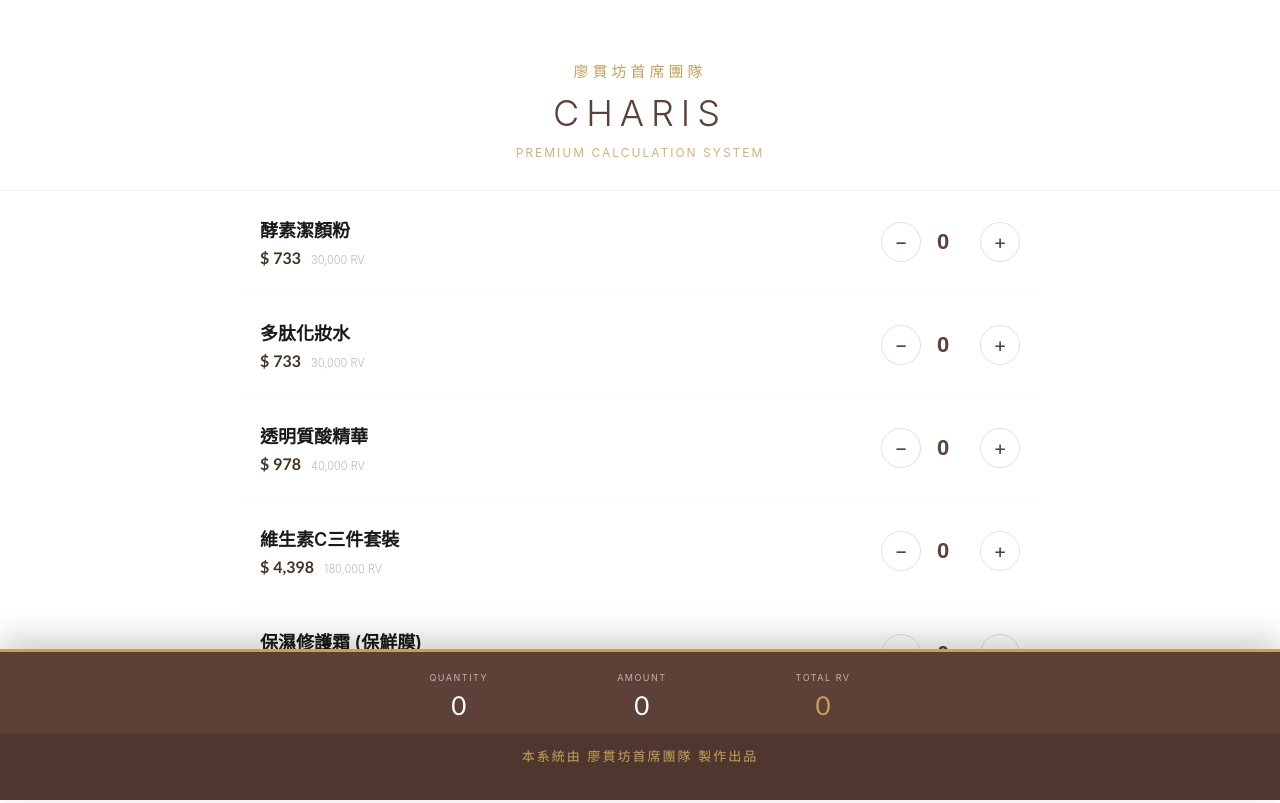
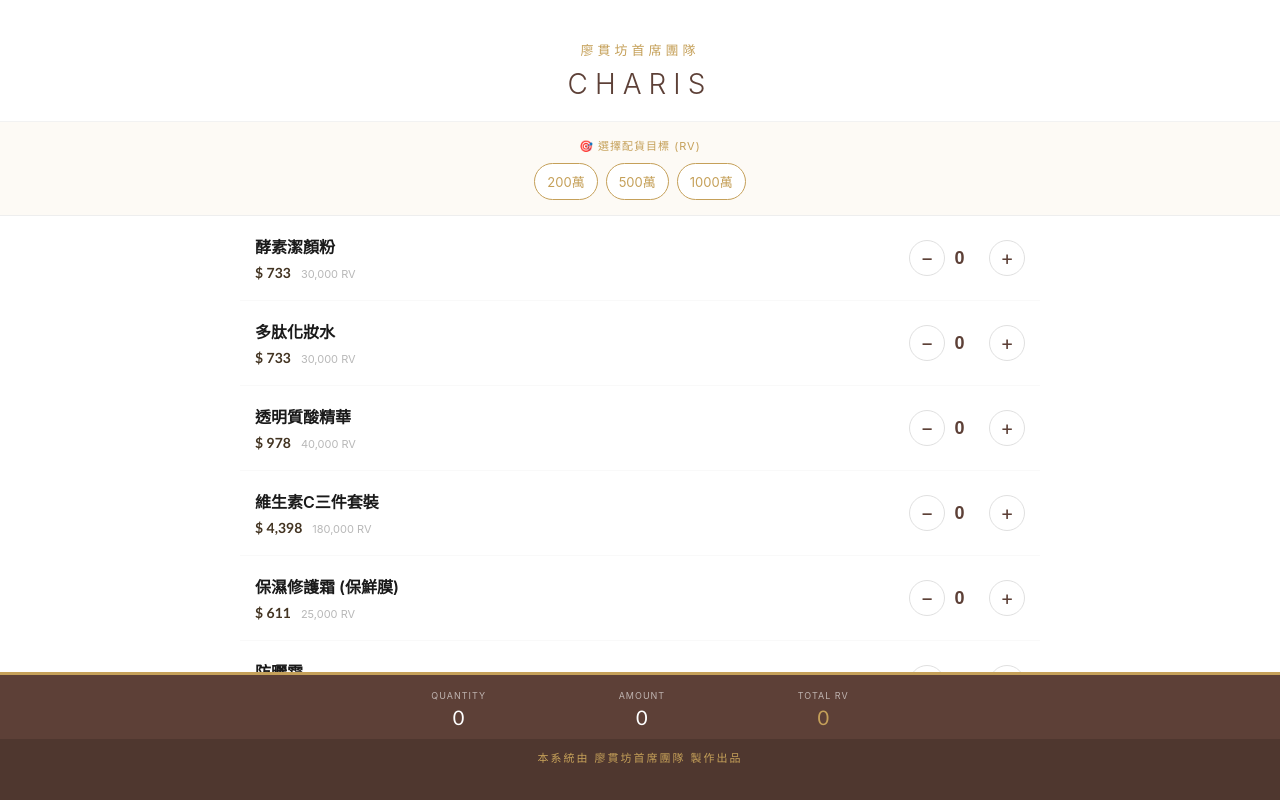
Before and after one commit to lkf3957/charisLKF, a plain HTML site: page index.html in a window 1280 px wide. Shown: the top 803 px of the page. Drawn offline with Linux system fonts and the light colour scheme.

Commit message:
Update index.html

```diff
--- a/index.html
+++ b/index.html
@@ -5,64 +5,40 @@
     <meta name="viewport" content="width=device-width, initial-scale=1.0, maximum-scale=1.0, user-scalable=no">
     <title>CHARIS配貨系統 | 廖貫坊首席團隊</title>
     <style>
-        :root { --gold: #c5a059; --brown: #5d4037; --bg: #ffffff; --mocha: #433422; }
-        body { font-family: -apple-system, "PingFang TC", "Microsoft JhengHei", sans-serif; background: var(--bg); margin: 0; color: #333; -webkit-tap-highlight-color: transparent; }
+        :root { --gold: #c5a059; --brown: #5d4037; --bg: #ffffff; --mocha: #433422; --success: #2e7d32; }
+        body { font-family: -apple-system, "PingFang TC", "Microsoft JhengHei", sans-serif; background: var(--bg); margin: 0; padding-bottom: 250px; color: #333; -webkit-tap-highlight-color: transparent; }
 
-        /* 頂部 Header */
-        .header { padding: 45px 20px 25px; text-align: center; border-bottom: 1px solid #f2f2f2; }
-        .team-name-top { color: var(--gold); font-size: 13px; letter-spacing: 4px; margin-bottom: 10px; font-weight: 400; }
-        h1 { color: var(--brown); letter-spacing: 7px; margin: 0; font-size: 30px; font-weight: 300; }
-        .sub { color: var(--gold); font-size: 10px; margin-top: 10px; letter-spacing: 2px; opacity: 0.8; }
+        .header { padding: 40px 20px 20px; text-align: center; border-bottom: 1px solid #f2f2f2; }
+        .team-name-top { color: var(--gold); font-size: 13px; letter-spacing: 4px; margin-bottom: 8px; }
+        h1 { color: var(--brown); letter-spacing: 7px; margin: 0; font-size: 28px; font-weight: 300; }
 
-        /* 主內容區 - RWD 排版 */
-        .container { max-width: 800px; margin: 0 auto; padding-bottom: 220px; } /* 電腦版限制寬度 */
+        /* 目標選擇區 */
+        .target-selector { padding: 15px; text-align: center; background: #fdfaf5; border-bottom: 1px solid #eee; }
+        .target-title { font-size: 11px; color: var(--gold); margin-bottom: 10px; letter-spacing: 1px; }
+        .target-btns { display: flex; justify-content: center; gap: 8px; }
+        .t-btn { border: 1px solid var(--gold); padding: 8px 12px; border-radius: 20px; font-size: 13px; color: var(--gold); cursor: pointer; transition: 0.3s; background: white; }
+        .t-btn.active { background: var(--gold); color: white; box-shadow: 0 4px 10px rgba(197, 160, 89, 0.3); }
 
-        /* 產品列表 */
+        .container { max-width: 800px; margin: 0 auto; }
         table { width: 100%; border-collapse: collapse; }
-        td { padding: 22px 15px; border-bottom: 1px solid #f9f9f9; }
-        .p-name { font-weight: 600; font-size: 17px; color: #1a1a1a; display: block; margin-bottom: 6px; }
-        .p-price { font-size: 15px; color: var(--mocha); font-weight: 700; font-family: "Optima", serif; }
-        .p-rv { font-size: 11px; color: #b8b8b8; margin-left: 10px; font-weight: 300; }
+        td { padding: 18px 15px; border-bottom: 1px solid #f9f9f9; }
+        .p-name { font-weight: 600; font-size: 16px; color: #1a1a1a; display: block; margin-bottom: 4px; }
+        .p-price { font-size: 14px; color: var(--mocha); font-weight: 700; font-family: "Optima", serif; }
+        .p-rv { font-size: 11px; color: #b8b8b8; margin-left: 10px; }
 
-        /* 數量控制器 (Stepper) */
         .stepper { display: flex; align-items: center; justify-content: flex-end; }
-        .btn { width: 34px; height: 34px; border: 1px solid #e0e0e0; background: #fff; border-radius: 50%; font-size: 20px; color: var(--brown); display: flex; align-items: center; justify-content: center; cursor: pointer; transition: 0.2s; }
-        .btn:active { background: #f5f5f5; transform: scale(0.9); }
-        .qty-val { width: 45px; text-align: center; font-size: 20px; font-weight: bold; color: var(--brown); border: none; background: transparent; -webkit-appearance: none; margin: 0; pointer-events: none; }
+        .btn { width: 34px; height: 34px; border: 1px solid #e0e0e0; background: #fff; border-radius: 50%; font-size: 20px; color: var(--brown); display: flex; align-items: center; justify-content: center; cursor: pointer; }
+        .qty-val { width: 40px; text-align: center; font-size: 18px; font-weight: bold; color: var(--brown); border: none; background: transparent; pointer-events: none; }
 
-        /* 底部計算欄位 (RWD 固定在下方) */
-        .footer { position: fixed; bottom: 0; left: 0; right: 0; background: var(--brown); color: white; border-top: 3px solid var(--gold); z-index: 1000; box-shadow: 0 -10px 30px rgba(0,0,0,0.2); }
-        .sum-container { padding: 20px 15px 12px; }
+        .footer { position: fixed; bottom: 0; left: 0; right: 0; background: var(--brown); color: white; border-top: 3px solid var(--gold); z-index: 1000; }
+        .sum-container { padding: 15px 10px 10px; }
         .sum-row { display: flex; justify-content: space-around; text-align: center; max-width: 550px; margin: 0 auto; }
-        .f-label { font-size: 9px; opacity: 0.6; margin-bottom: 6px; display: block; letter-spacing: 1.5px; }
-        .f-val { font-size: 22px; font-weight: 300; font-family: "Optima", serif; }
+        .f-label { font-size: 9px; opacity: 0.6; margin-bottom: 4px; display: block; letter-spacing: 1px; }
+        .f-val { font-size: 20px; font-weight: 300; font-family: "Optima", serif; }
 
-        /* 團隊宣告區塊 (電腦與手機皆清晰) */
-        .team-credit {
-            background: rgba(0, 0, 0, 0.15);
-            padding: 12px 10px 35px; /* 增加底部填充 */
-            text-align: center;
-            font-size: 11px;
-            color: var(--gold);
-            letter-spacing: 2px;
-            font-weight: 400;
-            border-top: 1px solid rgba(255,255,255,0.05);
-        }
-
-        /* 電腦版微調 (螢幕寬度大於 800px) */
-        @media (min-width: 800px) {
-            .header { padding: 60px 20px 30px; }
-            h1 { font-size: 36px; }
-            .team-name-top { font-size: 15px; }
-            .sub { font-size: 12px; }
-            td { padding: 25px 20px; }
-            .p-name { font-size: 18px; }
-            .p-price { font-size: 16px; }
-            .btn { width: 38px; height: 38px; }
-            .qty-val { width: 55px; font-size: 22px; }
-            .f-val { font-size: 26px; }
-            .team-credit { font-size: 13px; }
-        }
+        /* 提醒樣式 */
+        .reached { color: #52ff7e !important; font-weight: 700; text-shadow: 0 0 10px rgba(82, 255, 126, 0.5); }
+        .team-credit { background: rgba(0, 0, 0, 0.15); padding: 10px 10px 35px; text-align: center; font-size: 11px; color: var(--gold); letter-spacing: 2px; }
     </style>
 </head>
 <body>
@@ -70,7 +46,15 @@
 <div class="header">
     <div class="team-name-top">廖貫坊首席團隊</div>
     <h1>CHARIS</h1>
-    <div class="sub">PREMIUM CALCULATION SYSTEM</div>
+</div>
+
+<div class="target-selector">
+    <div class="target-title">🎯 選擇配貨目標 (RV)</div>
+    <div class="target-btns">
+        <div class="t-btn" onclick="setTarget(2000000, this)">200萬</div>
+        <div class="t-btn" onclick="setTarget(5000000, this)">500萬</div>
+        <div class="t-btn" onclick="setTarget(10000000, this)">1000萬</div>
+    </div>
 </div>
 
 <div class="container">
@@ -85,12 +69,13 @@
             <div><span class="f-label">TOTAL RV</span><span id="tr" class="f-val" style="color:var(--gold)">0</span></div>
         </div>
     </div>
-    <div class="team-credit">
-        本系統由 廖貫坊首席團隊 製作出品
-    </div>
+    <div class="team-credit">本系統由 廖貫坊首席團隊 製作出品</div>
 </div>
 
 <script>
+    let currentTarget = 0;
+    let hasAlerted = false;
+
     const products = [
         {n:"酵素潔顏粉",p:733,r:30000}, {n:"多肽化妝水",p:733,r:30000}, {n:"透明質酸精華",p:978,r:40000},
         {n:"維生素C三件套裝",p:4398,r:180000}, {n:"保濕修護霜 (保鮮膜)",p:611,r:25000}, {n:"防曬霜",p:611,r:25000},
@@ -101,44 +86,51 @@
         {n:"維生素C精華 [單瓶]",p:1222,r:50000}, {n:"多肽霜 [50ml]",p:2199,r:90000}
     ];
 
+    function setTarget(val, btn) {
+        currentTarget = val;
+        hasAlerted = false;
+        document.querySelectorAll('.t-btn').forEach(b => b.classList.remove('active'));
+        btn.classList.add('active');
+        calc();
+    }
+
     const container = document.getElementById('main-list');
     let html = '<table>';
     products.forEach((p, i) => {
-        html += `<tr>
-            <td>
-                <span class="p-name">${p.n}</span>
-                <span class="p-price">$ ${p.p.toLocaleString()}</span><span class="p-rv">${p.r.toLocaleString()} RV</span>
-            </td>
-            <td>
-                <div class="stepper">
-                    <div class="btn" onclick="change(${i}, -1)">−</div>
-                    <input type="number" class="qty-val" id="q-${i}" value="0" readonly>
-                    <div class="btn" onclick="change(${i}, 1)">+</div>
-                </div>
-            </td>
-        </tr>`;
+        html += `<tr><td><span class="p-name">${p.n}</span><span class="p-price">$ ${p.p.toLocaleString()}</span><span class="p-rv">${p.r.toLocaleString()} RV</span></td>
+            <td><div class="stepper"><div class="btn" onclick="change(${i}, -1)">−</div><input type="number" class="qty-val" id="q-${i}" value="0" readonly><div class="btn" onclick="change(${i}, 1)">+</div></div></td></tr>`;
     });
     container.innerHTML = html + '</table>';
 
     function change(index, delta) {
         const input = document.getElementById(`q-${index}`);
         let val = parseInt(input.value) + delta;
-        if (val < 0) val = 0;
-        input.value = val;
-        calc();
+        if (val < 0) val = 0; input.value = val; calc();
     }
 
     function calc() {
-        let totalQ = 0, totalP = 0, totalR = 0;
+        let tq = 0, tp = 0, tr = 0;
         products.forEach((p, i) => {
             const q = parseInt(document.getElementById(`q-${i}`).value);
-            totalQ += q;
-            totalP += q * p.p;
-            totalR += q * p.r;
+            tq += q; tp += q * p.p; tr += q * p.r;
         });
-        document.getElementById('tq').innerText = totalQ;
-        document.getElementById('tp').innerText = totalP.toLocaleString();
-        document.getElementById('tr').innerText = totalR.toLocaleString();
+
+        const rvDisplay = document.getElementById('tr');
+        document.getElementById('tq').innerText = tq;
+        document.getElementById('tp').innerText = tp.toLocaleString();
+        rvDisplay.innerText = tr.toLocaleString();
+
+        // 達標提醒邏輯
+        if (currentTarget > 0 && tr >= currentTarget) {
+            rvDisplay.classList.add('reached');
+            if (!hasAlerted) {
+                alert(`🎊 恭喜！已達成目標配貨量：${(currentTarget/10000).toLocaleString()}萬 RV`);
+                hasAlerted = true;
+            }
+        } else {
+            rvDisplay.classList.remove('reached');
+            hasAlerted = false;
+        }
     }
 </script>
 </body>
```
